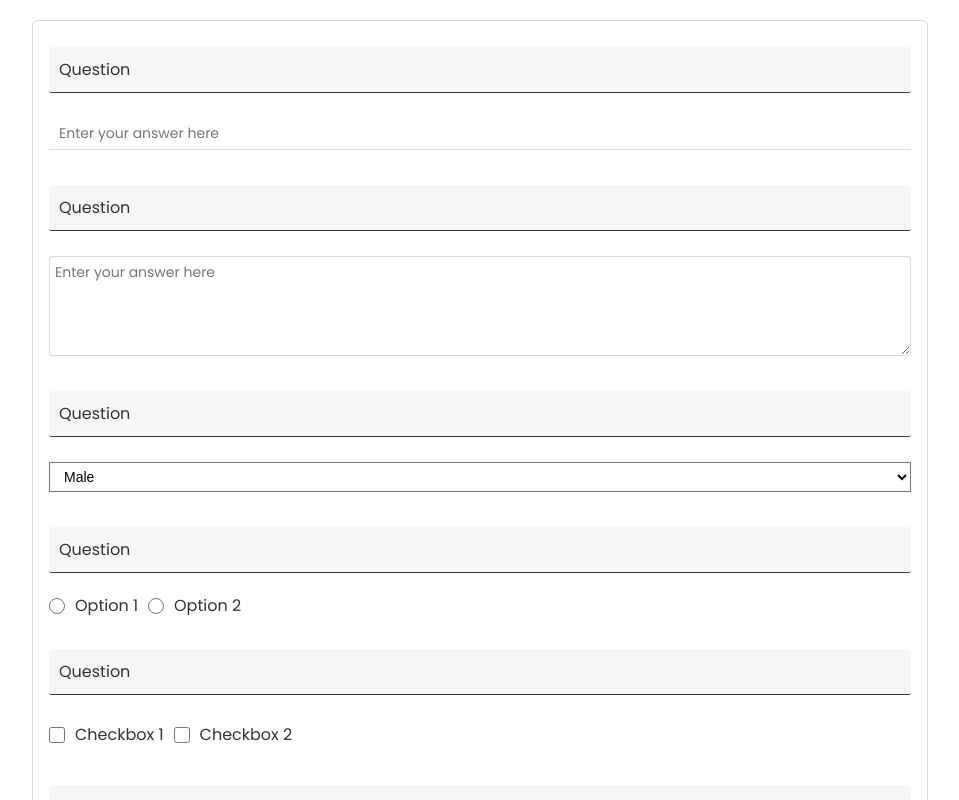
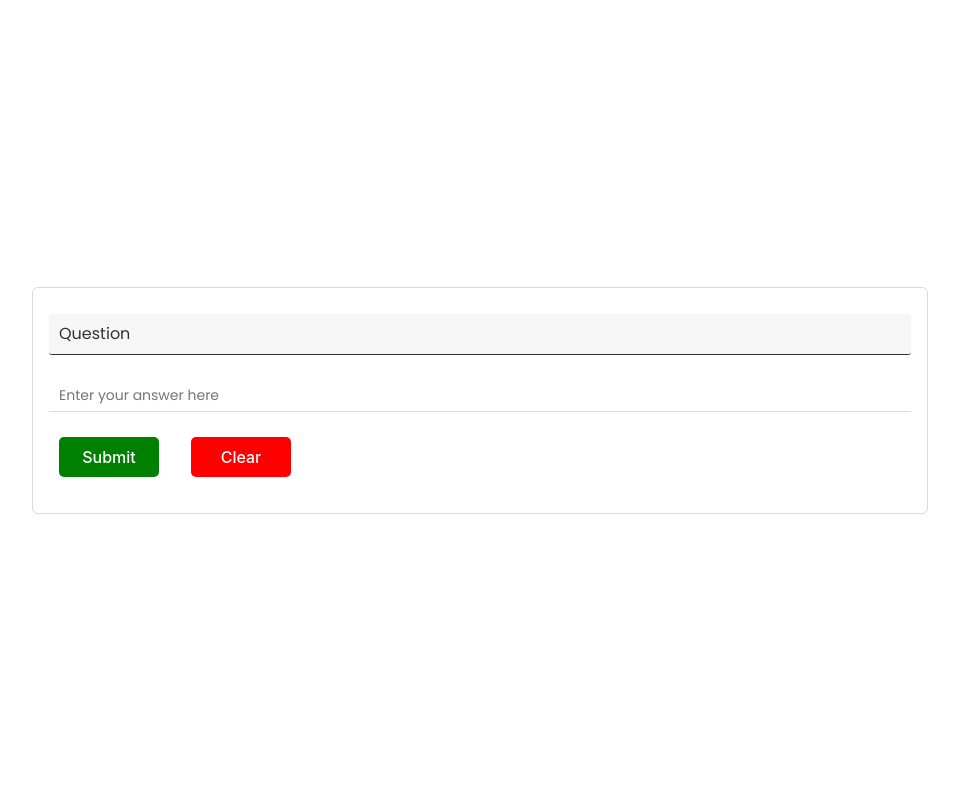
Before and after one commit to jshah3821/dynamic-form-for-project, a React (Vite) app: page / in a window 1280 px wide. Shown: the top 800 px of the page, without its empty margins (160-1119 px from the left). Built offline with nearby package versions, Linux system fonts and the light colour scheme.

Commit message:
minor change in validation condition

```diff
--- a/src/components/Elements/CustomBanner/bannerStyles.css
+++ b/src/components/Elements/CustomBanner/bannerStyles.css
@@ -1,4 +1,6 @@
-* {box-sizing:border-box}
+* {
+  box-sizing: border-box;
+}
 
 /* Slideshow container */
 .slideshow-container {
@@ -22,20 +24,21 @@
 }
 
 /* Next & previous buttons */
-.prev, .next {
+.prev,
+.next {
   cursor: pointer;
   position: absolute;
   top: 45%;
   width: auto;
   margin-top: -22px;
   padding: 24px 16px;
-  color: var(--white-color);
+  color: #fff;
   font-weight: bold;
   font-size: 18px;
   transition: 0.6s ease;
   border-radius: 0 3px 3px 0;
   user-select: none;
-  background: var(--grey-color);
+  background: #888;
 }
 
 .circle {
@@ -47,7 +50,7 @@
   align-items: center;
   margin-right: 20px;
   margin-left: 20px;
-  opacity: .8;
+  opacity: 0.8;
 }
 
 /* Position the "next button" to the right */
@@ -57,11 +60,10 @@
 }
 
 /* On hover, add a black background color with a little bit see-through */
-.prev:hover, .next:hover {
-  background-color: rgba(0,0,0,0.8);
+.prev:hover,
+.next:hover {
+  background-color: rgba(0, 0, 0, 0.8);
 }
-
-
 
 .text {
   color: #f2f2f2;
@@ -88,7 +90,6 @@
   padding: 8px;
   border-radius: 4px;
 }
-
 
 .top-left {
   top: 40px;
@@ -129,8 +130,6 @@
   object-fit: cover;
 }
 
-
-
 /* The dots/bullets/indicators */
 
 .parent-banner {
@@ -157,7 +156,8 @@
   transition: background-color 0.6s ease;
 }
 
-.active, .dot:hover {
+.active,
+.dot:hover {
   background-color: #717171;
 }
 
@@ -168,6 +168,10 @@
 }
 
 @keyframes fade {
-  from {opacity: .4}
-  to {opacity: 1}
+  from {
+    opacity: 0.4;
+  }
+  to {
+    opacity: 1;
+  }
 }
--- a/src/components/Elements/CustomTestimonial/testimonialStyles.css
+++ b/src/components/Elements/CustomTestimonial/testimonialStyles.css
@@ -36,13 +36,13 @@
 .testimonial_textarea::placeholder {
   font-size: 12px;
   font-weight: 100;
-  color: var(--grey-color);
+  color: #888;
 }
 
 .testimonial_inner_div_card {
   height: 16.5rem;
   width: 16.5rem;
-  background-color: var(--white-color);
+  background-color: #fff;
 }
 
 .feedback_text {
@@ -61,12 +61,12 @@
   }
 
   &::-webkit-scrollbar-thumb {
-    background-color: var(--grey-color-888);
+    background-color: #888;
     border-radius: 3px;
   }
 
   &::-webkit-scrollbar-track {
-    background-color: var(--grey-color-eee);
+    background-color: #eee;
     border-radius: 3px;
   }
 }
@@ -101,12 +101,12 @@
   }
 
   &::-webkit-scrollbar-thumb {
-    background-color: var(--grey-color-888);
+    background-color: #888;
     border-radius: 3px;
   }
 
   &::-webkit-scrollbar-track {
-    background-color: var(--grey-color-eee);
+    background-color: #eee;
     border-radius: 3px;
   }
 }
@@ -181,14 +181,14 @@
   width: auto;
   margin-top: -22px;
   padding: 4px 8px;
-  color: var(--white-color);
+  color: #fff;
   font-weight: bold;
   font-size: 18px;
   transition: 0.6s ease;
   border-radius: 0 3px 3px 0;
   -webkit-user-select: none;
   user-select: none;
-  background: var(--grey-color);
+  background: #888;
   border: none;
 }
 
--- a/src/components/Elements/FormBuilder.tsx
+++ b/src/components/Elements/FormBuilder.tsx
@@ -612,7 +612,7 @@ export const FormBuilder = ({ id, jsonData }: Props) => {
         }
         newErrors[key] = !checkEmptyValue(value);
       }
-      if (isMinLength) {
+      if (isMinLength && value) {
         value?.trim()?.length < isMinLength
           ? newErrors[key]
             ? true
--- a/src/components/Elements/InputElement.tsx
+++ b/src/components/Elements/InputElement.tsx
@@ -16,7 +16,8 @@ const InputElement = (props) => {
         onChange={props?.onChange}
         value={props?.value}
       />
-      {props?.required && (
+      {props?.required ||
+        (props?.errors?.[props?.name] && (
           <p
             style={{
               visibility: props?.errors?.[props?.name] ? "visible" : "hidden",
@@ -28,7 +29,7 @@ const InputElement = (props) => {
               ? `${props?.label || props?.name} is required.`
               : props?.errors?.[props?.name]}
           </p>
-      )}
+        ))}
     </div>
   );
 };
--- a/src/components/Elements/SurveyForm/SurveyForm.css
+++ b/src/components/Elements/SurveyForm/SurveyForm.css
@@ -63,7 +63,7 @@
 }
 
 .image_upload {
-  border: 1px solid var(--grey-color);
+  border: 1px solid #888;
   padding: 4px 7px;
   border-radius: 5px;
   margin-bottom: 12px;
@@ -84,9 +84,12 @@
   height: 45px;
   background-color: #f6f6f6;
   outline: none;
-  border: 1px solid var(--grey-color);
+  border: 1px solid #888;
   /* padding: 10px; */
 }
 .fileUpload {
   display: block !important;
 }
+.required_color {
+  color: #ed252c;
+}
--- a/src/components/Elements/SurveyForm/SurveyForm.tsx
+++ b/src/components/Elements/SurveyForm/SurveyForm.tsx
@@ -1,7 +1,6 @@
 import React, { useRef } from "react";
 import "./SurveyForm.css";
 import { FaCloudUploadAlt } from "react-icons/fa";
-import { callApi } from "../api";
 
 const SurveyForm = ({
   properties,
@@ -24,13 +23,13 @@ const SurveyForm = ({
         />
       )}
       {subType && !["submit_button"].includes(subType) && (
-        <input
-          type="text"
-          placeholder={subType === "survey_image" ? "Label" : "Question"}
-          className="que_input_styles"
-          style={properties?.question_style}
-          value={properties?.questionDetails?.question_text}
-        />
+        <p className="que_input_styles" style={properties?.question_style}>
+          {properties?.questionDetails?.question_text ??
+          subType === "survey_image"
+            ? "Label"
+            : "Question"}
+          {required && <span className="required_color">*</span>}
+        </p>
       )}
       <div className="flex flex-column mt-5">
         <div className="relative">
@@ -190,7 +189,8 @@ const SurveyForm = ({
               </div>
             </div>
           )}
-          {required && (
+          {required ||
+            (errors?.[properties?.name] && (
               <p
                 style={{
                   visibility: errors?.[properties?.name] ? "visible" : "hidden",
@@ -202,7 +202,7 @@ const SurveyForm = ({
                   ? `${properties?.label || properties?.name} is required.`
                   : errors?.[properties?.name]}
               </p>
-          )}
+            ))}
         </div>
       </div>
     </div>
--- a/src/components/Elements/TextboxElement.tsx
+++ b/src/components/Elements/TextboxElement.tsx
@@ -18,7 +18,8 @@ const TextboxElement = (props: any) => {
         name={props?.name}
         onChange={props?.onChange}
       />
-      {props?.required && (
+      {props?.required ||
+        (props?.errors?.[props?.name] && (
           <p
             style={{
               visibility: props?.errors?.[props?.name] ? "visible" : "hidden",
@@ -30,7 +31,7 @@ const TextboxElement = (props: any) => {
               ? `${props?.label || props?.name} is required.`
               : props?.errors?.[props?.name]}
           </p>
-      )}
+        ))}
     </div>
   );
 };
--- a/src/data.json
+++ b/src/data.json
@@ -20,220 +20,7 @@
         "height": "",
         "width": "100%"
       },
-      "validation": { "minLength": 10, "maxLength": 15, "required": true }
-    },
-    "formId": null,
-    "surveyFormId": null,
-    "isSelectedField": false
-  },
-  {
-    "selectionType": "surveyform",
-    "id": "-9UdxI_r6STi0GHJBXhLc",
-    "type": "surveyform",
-    "subType": "longanswer",
-    "properties": {
-      "name": "longanswer",
-      "question_style": {
-        "backgroundColor": "#f6f6f6",
-        "fontSize": "16px",
-        "color": "",
-        "height": "",
-        "width": "100%"
-      },
-      "answer_style": {
-        "backgroundColor": "#ffffff",
-        "fontSize": "14px",
-        "color": "",
-        "height": "",
-        "width": "100%"
-      },
-      "validation": { "minLength": 10, "maxLength": 15, "required": true }
-    },
-    "formId": null,
-    "surveyFormId": null,
-    "isSelectedField": false
-  },
-  {
-    "selectionType": "surveyform",
-    "id": "NWK_hxtnu37XiGqPnj8Ky",
-    "type": "surveyform",
-    "subType": "survey_dropdown",
-    "properties": {
-      "name": "survey_dropdown",
-      "question_style": {
-        "backgroundColor": "#f6f6f6",
-        "fontSize": "16px",
-        "color": "",
-        "height": "",
-        "width": "100%"
-      },
-      "answer_style": {
-        "backgroundColor": "#ffffff",
-        "fontSize": "14px",
-        "color": "",
-        "height": "",
-        "width": "100%"
-      },
-      "optionDetails": [
-        { "label": "Male", "value": "male" },
-        { "label": "Female", "value": "female" }
-      ],
-      "validation": { "required": true }
-    },
-    "formId": null,
-    "surveyFormId": null,
-    "isSelectedField": false
-  },
-  {
-    "selectionType": "surveyform",
-    "id": "rneoSa6zz2yb_6YCXXkGt",
-    "type": "surveyform",
-    "subType": "survey_radio",
-    "properties": {
-      "name": "survey_radio",
-      "question_style": {
-        "backgroundColor": "#f6f6f6",
-        "fontSize": "16px",
-        "color": "",
-        "height": "",
-        "width": "100%"
-      },
-      "answer_style": {
-        "backgroundColor": "#ffffff",
-        "fontSize": "14px",
-        "color": "",
-        "height": "",
-        "width": "100%"
-      },
-      "optionDetails": [
-        { "label": "Option 1", "value": "option1" },
-        { "label": "Option 2", "value": "option2" }
-      ],
-      "validation": { "required": true }
-    },
-    "formId": null,
-    "surveyFormId": null,
-    "isSelectedField": false
-  },
-  {
-    "selectionType": "surveyform",
-    "id": "l9buUYHOK3g_YcuJY4tdc",
-    "type": "surveyform",
-    "subType": "survey_checkbox",
-    "properties": {
-      "name": "survey_checkbox",
-      "question_style": {
-        "backgroundColor": "#f6f6f6",
-        "fontSize": "16px",
-        "color": "",
-        "height": "",
-        "width": "100%"
-      },
-      "answer_style": {
-        "backgroundColor": "#ffffff",
-        "fontSize": "14px",
-        "color": "",
-        "height": "",
-        "width": "100%"
-      },
-      "optionDetails": [
-        { "label": "Checkbox 1", "value": "checkbox1" },
-        { "label": "Checkbox 2", "value": "checkbox2" }
-      ],
-      "validation": { "required": true }
-    },
-    "formId": null,
-    "surveyFormId": null,
-    "isSelectedField": false
-  },
-  {
-    "selectionType": "surveyform",
-    "id": "kahjaO0r2Jrq4EYWoeidY",
-    "type": "surveyform",
-    "subType": "survey_image",
-    "properties": {
-      "name": "survey_image",
-      "question_style": {
-        "backgroundColor": "#f6f6f6",
-        "fontSize": "16px",
-        "color": "",
-        "height": "",
-        "width": "100%"
-      },
-      "answer_style": {
-        "backgroundColor": "#ffffff",
-        "fontSize": "14px",
-        "color": "",
-        "height": "",
-        "width": "100%"
-      },
-      "validation": { "required": true }
-    },
-    "formId": null,
-    "surveyFormId": null,
-    "isSelectedField": true
-  },
-  {
-    "selectionType": "form",
-    "id": "3roUL_X_f4X8xOeyvXSix",
-    "type": "element",
-    "subType": "input",
-    "properties": {
-      "type": "number",
-      "name": "Name",
-      "label": "Phone number",
-      "placeholder": "Enter phone number"
-    },
-    "validation": { "minLength": 10, "maxLength": 15, "required": true },
-    "style": {
-      "backgroundColor": "",
-      "color": "",
-      "fontSize": "",
-      "height": "",
-      "borderWidth": "",
-      "width": "100%",
-      "padding": "10px"
-    },
-    "formId": null,
-    "surveyFormId": null,
-    "isSelectedField": false
-  },
-  {
-    "selectionType": "form",
-    "id": "XKmxJByRnloIgBBI5iHyV",
-    "type": "element",
-    "subType": "textarea",
-    "properties": {
-      "rows": 5,
-      "label": "",
-      "name": "textArea",
-      "placeholder": "Placeholder"
-    },
-    "validation": { "minLength": 50, "maxLength": 500, "required": true },
-    "style": {
-      "fontSize": "",
-      "height": "",
-      "width": "100%",
-      "borderWidth": ""
-    },
-    "formId": null,
-    "surveyFormId": null,
-    "isSelectedField": false
-  },
-  {
-    "selectionType": "surveyform",
-    "id": "ekYeN99ToHq97qEYIXgcQ",
-    "type": "surveyform",
-    "subType": "submit_button",
-    "properties": {
-      "name": "submit_button",
-      "answer_style": {
-        "backgroundColor": "#f6f6f6",
-        "fontSize": "16px",
-        "color": "",
-        "height": "",
-        "width": "200px"
-      }
+      "validation": { "minLength": 3, "maxLength": 5, "required": false }
     },
     "formId": null,
     "surveyFormId": null,
```
Lines whose indentation alone changed are shown as unchanged.
